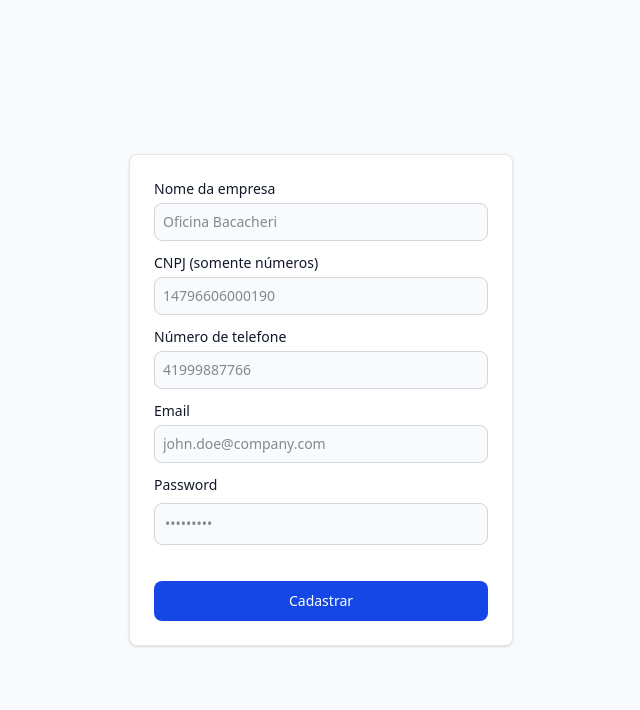
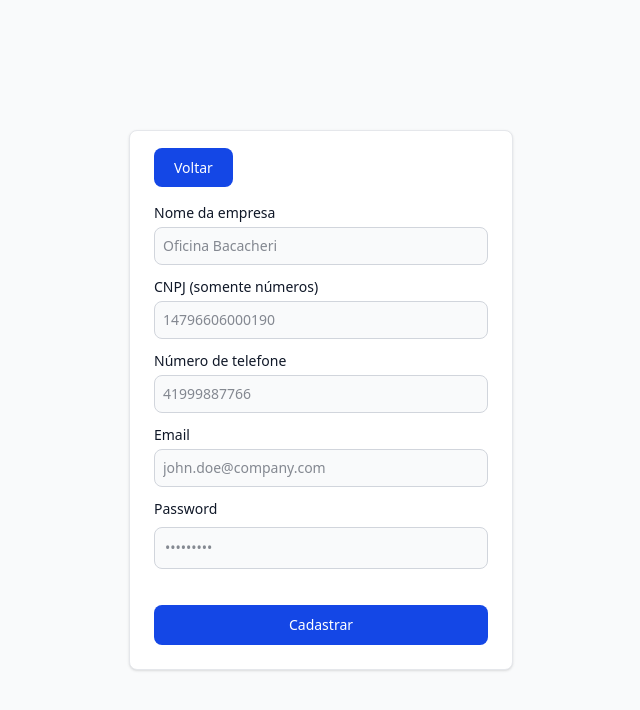
Before and after one commit to vinipadilha/Fix-Time, a website: page src/pages/cadastro-company.html in a window 1280 px wide. Shown: the whole page, without its empty margins (319-959 px from the left). Drawn offline with Linux system fonts and the light colour scheme.

Commit message:
Adicionando botão de voltar

```diff
--- a/src/pages/cadastro-company.html
+++ b/src/pages/cadastro-company.html
@@ -10,6 +10,10 @@
 
 
   <div class="w-full max-w-sm lg:p-6 bg-white border border-gray-200 rounded-lg shadow-sm p-3 md:p-8 ">
+    <div class="mb-6 mt-2 lg:mt-0">
+      <a href="/src/pages/choice-cadastro.html" class=" text-white bg-blue-700 hover:bg-blue-800 focus:ring-4 focus:ring-blue-300 font-medium rounded-lg text-sm px-5 py-2.5 me-2 mb-2 focus:outline-none">Voltar</a>
+    </div>
+
     <form class="space-y-3" action="#">
 
         <div>
@@ -40,6 +44,8 @@
 
         <button type="submit" class="mt-3 cursor-pointer w-full text-white bg-blue-700 hover:bg-blue-800 focus:ring-4 focus:outline-none focus:ring-blue-300 font-medium rounded-lg text-sm px-5 py-2.5 text-center ">Cadastrar</button>
 
+
+
     </form>
   </div>
 
```
Also changed, not shown: src/output.css.
